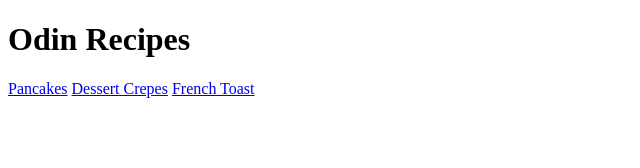
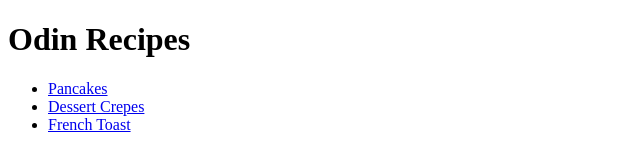
Before and after one commit to ChrisNielson/odin-recipes1, a plain HTML site: page index.html in a window 1280 px wide. Shown: the whole page, without its empty margins (0-640 px from the left). Drawn offline with Linux system fonts and the light colour scheme.

Commit message:
<!-- Added unordered lists on index.html -->

```diff
--- a/index.html
+++ b/index.html
@@ -8,9 +8,11 @@
 </head>
 <body>
     <h1>Odin Recipes</h1>
-    <a href="pancakes.html">Pancakes</a>
-    <a href="dessertcrepes.html">Dessert Crepes</a>
-    <a href="frenchtoast.html">French Toast</a>
+        <ul>
+            <li><a href="pancakes.html">Pancakes</a></li>
+            <li><a href="dessertcrepes.html">Dessert Crepes</a></li>
+            <li><a href="frenchtoast.html">French Toast</a></li>
+        </ul>
 
 </body>
 </html>
```
